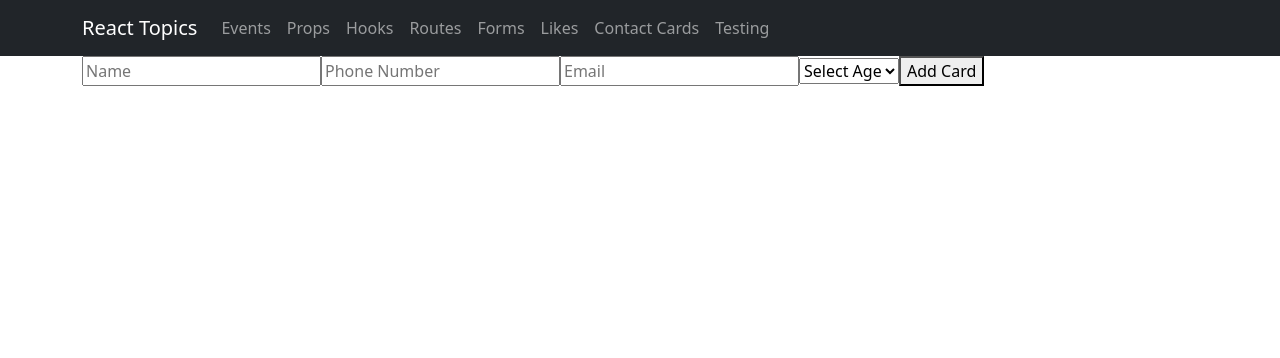
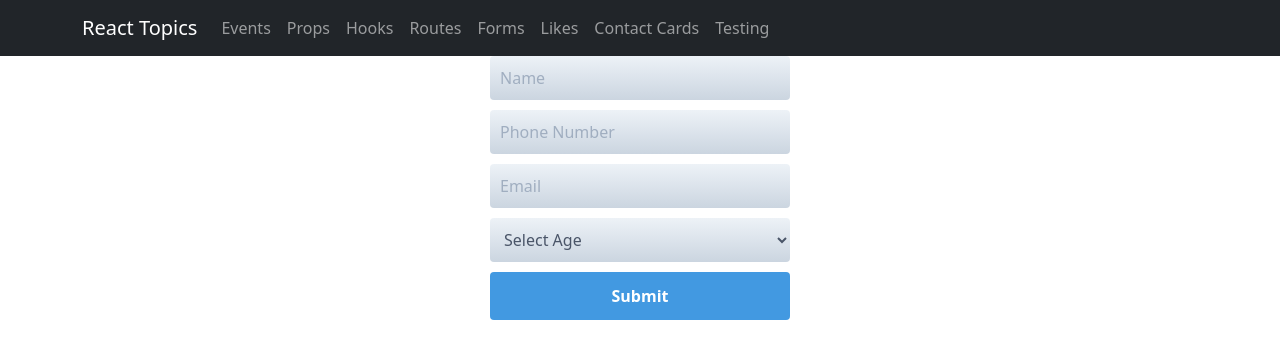
Before and after one commit to mark-e-brewer/react-topics, a Next.js app: page /testPage in a window 1280 px wide. Shown: the top 358 px of the page. Built offline with nearby package versions, Linux system fonts and the light colour scheme.

Commit message:
styling components and forms

```diff
--- a/components/contactForm.js
+++ b/components/contactForm.js
@@ -1,6 +1,6 @@
 import React, { useState } from 'react';
 
-const FormWithCard = () => {
+const ContactFormWithCard = () => {
   const [formData, setFormData] = useState({
     name: '',
     phoneNumber: '',
@@ -114,4 +114,4 @@ const FormWithCard = () => {
   );
 };
 
-export default FormWithCard;
+export default ContactFormWithCard;
--- a/components/notesForm.js
+++ b/components/notesForm.js
@@ -1,33 +1,32 @@
 import React, { useState } from 'react';
 
 const CardForm = () => {
-  const [name, setName] = useState(''); // State for name input
-  const [phoneNumber, setPhoneNumber] = useState(''); // State for phone number input
-  const [email, setEmail] = useState(''); // State for email input
-  const [age, setAge] = useState(''); // State for age input
-  const [cards, setCards] = useState([]); // State for cards array
-  const [cardId, setCardId] = useState(0); // State for card ID counter
+  const [name, setName] = useState('');
+  const [phoneNumber, setPhoneNumber] = useState('');
+  const [email, setEmail] = useState('');
+  const [age, setAge] = useState('');
+  const [cards, setCards] = useState([]);
+  const [cardId, setCardId] = useState(0);
 
   const handleNameChange = (e) => {
-    setName(e.target.value); // Update the name state with input value
+    setName(e.target.value);
   };
 
   const handlePhoneNumberChange = (e) => {
-    setPhoneNumber(e.target.value); // Update the phone number state with input value
+    setPhoneNumber(e.target.value);
   };
 
   const handleEmailChange = (e) => {
-    setEmail(e.target.value); // Update the email state with input value
+    setEmail(e.target.value);
   };
 
   const handleAgeChange = (e) => {
-    setAge(e.target.value); // Update the age state with input value
+    setAge(e.target.value);
   };
 
   const handleSubmit = (e) => {
-    e.preventDefault(); // Prevent form submission
+    e.preventDefault();
 
-    // Create a new card object with the submitted data and unique ID
     const newCard = {
       cardId,
       name,
@@ -36,13 +35,10 @@ const CardForm = () => {
       age,
     };
 
-    // Update the cards state with the new card object
     setCards([...cards, newCard]);
 
-    // Increment the card ID counter for the next card
     setCardId(cardId + 1);
 
-    // Reset the form inputs
     setName('');
     setPhoneNumber('');
     setEmail('');
@@ -51,26 +47,33 @@ const CardForm = () => {
 
   return (
     <div>
+      <div className="form1Div">
         <form onSubmit={handleSubmit}>
           <input
             type="text"
             value={name}
             onChange={handleNameChange}
             placeholder="Name"
+            className="form1Input"
+            id="nameInput1"
           />
           <input
             type="text"
             value={phoneNumber}
             onChange={handlePhoneNumberChange}
             placeholder="Phone Number"
+            className="form1Input"
+            id="phoneNumberInput1"
           />
           <input
             type="email"
             value={email}
             onChange={handleEmailChange}
             placeholder="Email"
+            className="form1Input"
+            id="emailInput1"
           />
-        <select value={age} onChange={handleAgeChange}>
+          <select value={age} onChange={handleAgeChange} className="form1Select" id="ageSelect1">
             <option value="">Select Age</option>
             {Array.from({ length: 100 }, (_, i) => (
               <option key={i + 1} value={i + 1}>
@@ -78,15 +81,16 @@ const CardForm = () => {
               </option>
             ))}
           </select>
-        <button type="submit">Submit</button>
+          <button type="submit" className="form1Button" id="submitButton1">Submit</button>
         </form>
-      <div>
+      </div>
+      <div className="card1Div">
         {cards.map((card) => (
-          <div key={card.id} className="card">
-            <h3>{card.name}</h3>
-            <p>Phone Number: {card.phoneNumber}</p>
-            <p>Email: {card.email}</p>
-            <p>Age: {card.age}</p>
+          <div className="card1">
+            <h3 className="card1header">{card.name}</h3>
+            <p className="card1Element">Phone Number: {card.phoneNumber}</p>
+            <p className="cardElement">Email: {card.email}</p>
+            <p className="cardElement">Age: {card.age}</p>
           </div>
         ))}
       </div>
--- a/components/notesFormEdit.js
+++ b/components/notesFormEdit.js
@@ -7,7 +7,7 @@ const CardFormEdit = () => {
   const [age, setAge] = useState(''); // State for age input
   const [cards, setCards] = useState([]); // State for cards array
   const [cardId, setCardId] = useState(0); // State for card ID counter
-  const [editCardId, setEditCardId] = useState(null); // State for card ID being edited
+  const [editSubCardId, setEditSubCardId] = useState(null); // State for card ID being edited
 
   const handleNameChange = (e) => {
     setName(e.target.value); // Update the name state with input value
@@ -28,10 +28,10 @@ const CardFormEdit = () => {
   const handleSubmit = (e) => {
     e.preventDefault(); // Prevent form submission
 
-    if (editCardId !== null) {
+    if (editSubCardId !== null) {
       // If editing an existing card
       const updatedCards = cards.map((card) => {
-        if (card.id === editCardId) {
+        if (card.id === editSubCardId) {
           // Update the edited card with new data
           return {
             ...card,
@@ -47,8 +47,8 @@ const CardFormEdit = () => {
       // Update the cards state with the updated cards array
       setCards(updatedCards);
 
-      // Reset the editCardId state
-      setEditCardId(null);
+      // Reset the editSubCardId state
+      setEditSubCardId(null);
     } else {
       // If creating a new card
       // Create a new card object with the submitted data and unique ID
@@ -81,8 +81,8 @@ const CardFormEdit = () => {
     setEmail(card.email);
     setAge(card.age);
 
-    // Set the editCardId state to the ID of the card being edited
-    setEditCardId(card.id);
+    // Set the editSubCardId state to the ID of the card being edited
+    setEditSubCardId(card.id);
   };
 
   return (
@@ -114,7 +114,7 @@ const CardFormEdit = () => {
             </option>
           ))}
         </select>
-        <button type="submit">{editCardId !== null ? 'Update Card' : 'Add Card'}</button>
+        <button type="submit">{editSubCardId !== null ? 'Update Card' : 'Add Card'}</button>
       </form>
       <div>
         {cards.map((card) => (
--- a/pages/contactCards.js
+++ b/pages/contactCards.js
@@ -1,8 +1,8 @@
 import React from 'react';
-import FormWithCard from '../components/contactForm';
+import ContactFormWithCard from '../components/contactForm';
 
 export default function ContactFormCard() {
   return (
-    <FormWithCard />
+    <ContactFormWithCard />
   );
 }
--- a/pages/nestedRoute/index.js
+++ b/pages/nestedRoute/index.js
@@ -6,9 +6,7 @@ export default function CountByOne() {
   return (
     <>
       <div>
-        <Counter />
-        <Counter color="red" />
-        <Counter color="green" />
+        <Counter color="white" />
       </div>
       <div id="hi">
         <Link passHref href="/nestedRoute/likes">
--- a/pages/testPage.js
+++ b/pages/testPage.js
@@ -1,8 +1,8 @@
 import React from 'react';
-import CardFormEdit from '../components/notesFormEdit';
+import CardForm from '../components/notesForm';
 
 export default function TestingForms() {
   return (
-    <CardFormEdit />
+    <CardForm />
   );
 }
--- a/styles/globals.css
+++ b/styles/globals.css
@@ -67,3 +67,182 @@
   padding: 10px;
   margin-bottom: 10px;
 }
+
+.card1Div {
+  display: flex;
+  flex-wrap: wrap;
+  gap: 16px;
+  justify-content: center;
+}
+
+.card1 {
+  background: linear-gradient(180deg, #edf2f7 0%, #cbd5e0 100%);
+  color: #4a5568;
+  padding: 20px;
+  border-radius: 8px;
+  width: 300px;
+  margin: 0 auto;
+  transition: transform 0.2s ease-in-out;
+}
+
+.card1:hover {
+  transform: translateY(-4px) scale(1.02);
+  box-shadow: 0px 6px 12px rgba(0, 0, 0, 0.3);
+  transition: 0.2 ease-in-out;
+}
+
+.card1:hover {
+  filter: brightness(107%);
+  transition: 0.2s ease-in-out;
+}
+
+
+.card1header {
+  font-size: 20px;
+  font-weight: bold;
+  margin-top: 0;
+  color: #3d3d3d;
+}
+
+.card1Element {
+  margin-bottom: 8px;
+  color: #7c7c7c;
+}
+
+.card1Element:last-child {
+  margin-bottom: 0;
+}
+
+.form1Div {
+  max-width: 300px;
+  margin: 0 auto;
+}
+
+.form1Input {
+  display: block;
+  width: 100%;
+  padding: 10px;
+  margin-bottom: 10px;
+  border: none;
+  border-radius: 4px;
+  background: linear-gradient(180deg, #edf2f7 0%, #cbd5e0 100%);
+  color: #4a5568;
+  transition: background 0.4s ease;
+}
+
+.form1Select {
+  display: block;
+  width: 100%;
+  padding: 10px;
+  margin-bottom: 10px;
+  border: none;
+  border-radius: 4px;
+  background: linear-gradient(180deg, #edf2f7 0%, #cbd5e0 100%);
+  color: #4a5568;
+  transition: background 0.4s ease;
+}
+
+.form1Button {
+  display: block;
+  width: 100%;
+  padding: 12px;
+  margin-top: 10px;
+  border: none;
+  border-radius: 4px;
+  background-color: #4299e1;
+  color: #fff;
+  font-weight: bold;
+  cursor: pointer;
+  transition: background-color 0.3s ease, transform 0.3s ease;
+}
+
+#nameInput1::placeholder,
+#phoneNumberInput1::placeholder,
+#emailInput1::placeholder {
+  color: #a0aec0;
+}
+
+#ageSelect1::placeholder {
+  color: #a0aec0;
+}
+
+.form1Button:hover {
+  background-color: #38a169;
+  transform: scale(1.05);
+  box-shadow: 0px 4px 6px rgba(0, 0, 0, 0.1);
+}
+
+#submitButton1:hover {
+  background-color: #79b4fb;
+}
+
+.form1Input:hover,
+.form1Select:hover {
+  background: linear-gradient(180deg, #edf2f7 0%, #f7fafc 100%);
+  transition: background 0.3s ease-in-out;
+}
+
+#incrementCountContainer {
+  display: flex;
+  align-items: center;
+  margin-bottom: 10px;
+}
+
+#likeBtn {
+  background-color: #3f51b5;
+  color: #ffffff;
+  padding: 5px 10px;
+  border: none;
+  border-radius: 4px;
+  cursor: pointer;
+  transition: background-color 0.3s ease, transform 0.2s ease;
+  font-family: 'Comic Sans MS', cursive, sans-serif; /* Fun font */
+}
+
+#likeBtn:hover {
+  background-color: #303f9f;
+  transform: scale(1.05);
+}
+
+#resetBtn {
+  background-color: #f44336;
+  color: #ffffff;
+  padding: 5px 10px;
+  margin-left: 10px;
+  border: none;
+  border-radius: 4px;
+  cursor: pointer;
+  transition: background-color 0.3s ease, transform 0.2s ease;
+  font-family: 'Comic Sans MS', cursive, sans-serif; /* Fun font */
+}
+
+#resetBtn:hover {
+  background-color: #d32f2f;
+  transform: scale(1.05);
+}
+
+#likeCount {
+  margin-left: 10px;
+  font-size: 16px;
+  font-family: 'Comic Sans MS', cursive, sans-serif; /* Fun font */
+}
+
+.likeCountAnimation {
+  animation: likeCountAnimation 0.5s ease infinite;
+}
+
+@keyframes likeCountAnimation {
+  0% {
+    transform: scale(1);
+  }
+  50% {
+    transform: scale(1.2);
+  }
+  100% {
+    transform: scale(1);
+  }
+}
+
+#childText {
+  font-family: 'Comic Sans MS', cursive, sans-serif; /* Fun font */
+}
```
Also changed, not shown: components/LikeCountButton.js (+11 -5 lines). Lines whose indentation alone changed are shown as unchanged.
